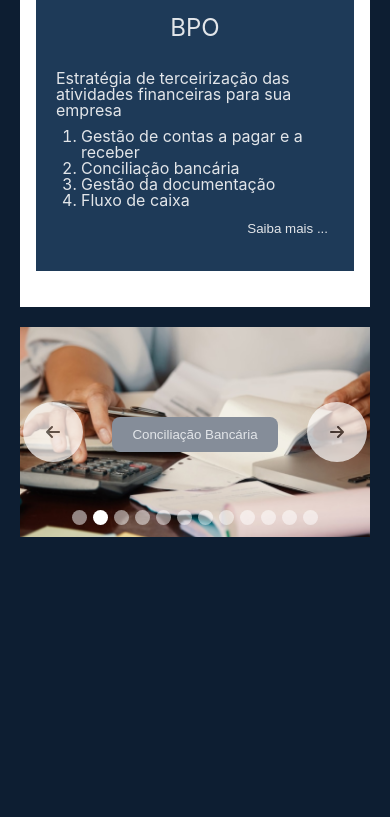
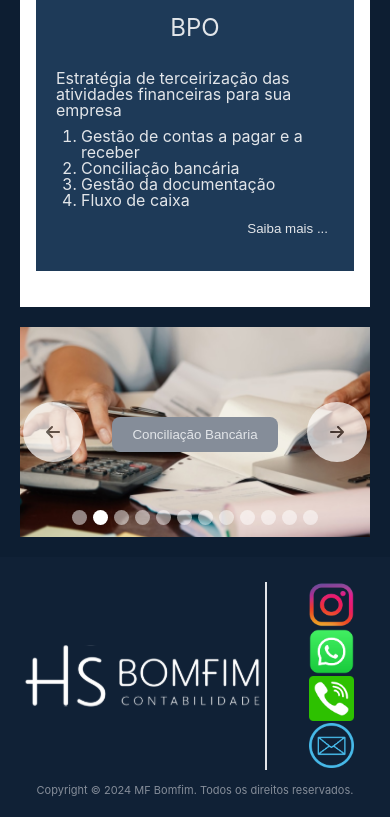
Before and after one commit to fgbomfim/ui-contabilidade-public, a React (Create React App) app: page / in a window 390 px wide. Shown: the part 1377-2194 px from the top of the page. Before the commit the page ends 1934 px from the top, so only its background shows below. Built offline with nearby package versions, Linux system fonts and the light colour scheme.

Commit message:
refactor: layout improvements of footer  on mobile screens

```diff
--- a/src/compositions/footer.tsx
+++ b/src/compositions/footer.tsx
@@ -14,7 +14,7 @@ export default function Footer() {
       <Column>
         <Row>
           <Grid>
-            <div><LogoTransparent /></div>
+            <Logo><LogoTransparent /></Logo>
             <Div>
               <A href="https://www.instagram.com/hsbomfim.contabilidade" target="_blank">
                 <Image src={Instagram} />
@@ -52,7 +52,6 @@ const FooterBar = styled.nav`
   background-color: var(--oxford-blue-3);
 
   @media (max-width: 580px) {
-    display: none;
     grid-template-columns: 1fr;
   }
 `;
@@ -63,7 +62,13 @@ const Div = styled.div`
   align-items: center;
   align-content: center;
   justify-content: center;
+`;
 
+const Logo = styled.div`
+  @media (max-width: 580px) {
+    display: flex;
+    width: 100%;
+  }
 `;
 
 const Grid = styled.div`
```
